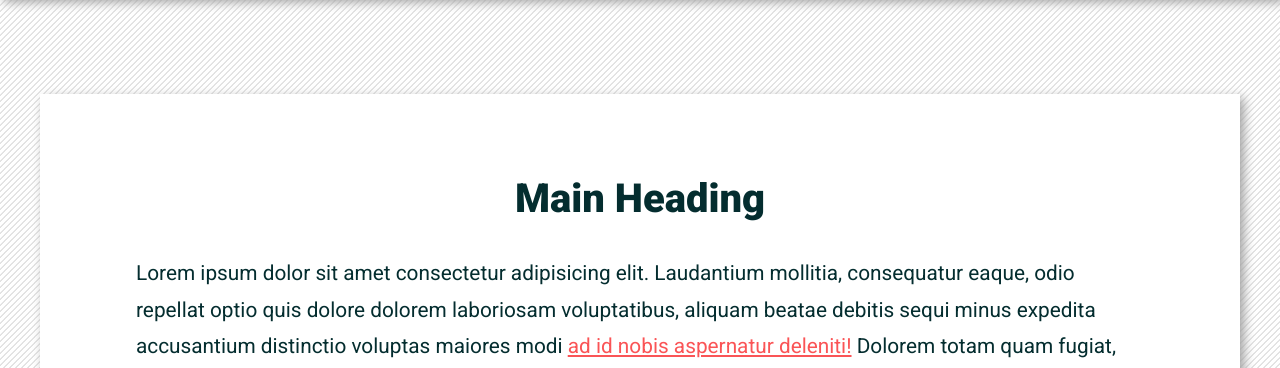
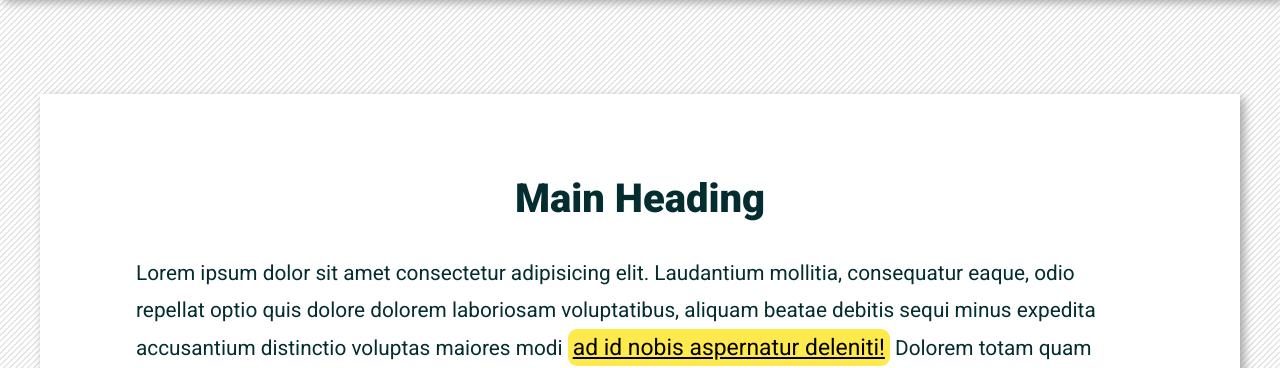
Before and after one commit to Seiraeurta31/m8-hw8-Frank-Ashley, a plain HTML site: page index.html in a window 1280 px wide. In both pictures the pointer is over the link "ad id nobis aspernatur deleniti!". Shown: the part 432-800 px from the top of the page. Drawn offline with Linux system fonts and the light colour scheme.

Commit message:
Added main link transition

```diff
--- a/style.css
+++ b/style.css
@@ -35,11 +35,11 @@ header {
   border-bottom: var(--secondary-color) 6px solid;
 }
 
-/* header link transition! */
+/* ************header link transition! *************/
 header a {
   font-size: 1.5rem;
   color: var(--off-white);
-  transition: 1s;
+  transition: 0.5s;
 }
 
 header a:hover {
@@ -47,13 +47,24 @@ header a:hover {
   text-decoration: none;
   text-shadow: 2px 2px 4px rgb(82, 81, 81);
 }
-/* end header link transition */
+/* ************end header link transition *************/
 
-/* article link transitions */
+
+
+/* ************ article link transitions ************ */
 main a {
   color: var(--danger-color);
+  transition: 0.25s;
 }
-/* end article link transitions */
+
+main a:hover {
+  background-color: #ffea4d;
+  color: rgb(0, 0, 0);
+  padding: 5px;
+  font-size: 110%;
+  border-radius: 9px;
+}
+/* ************ end article link transitions ************ */
 
 main > article, nav{
   max-width: 1200px;
@@ -110,13 +121,13 @@ section.hero > button {
 }
 
 
-/* button link transitions */
+/* ************button link ANIMATION ************** */
 
 section.hero > button:hover {
   animation-iteration-count: infinite;
   background-color: rgb(188, 20, 146);
   color: white;
-  animation: rainbow 5s infinite;
+  animation: rainbow 1.5s infinite;
   box-shadow: 3px 3px 6px rgb(70, 70, 70);
   text-shadow: 1.5px 1.5px 4px rgb(40, 40, 40);
 }
@@ -129,7 +140,7 @@ section.hero > button:hover {
     80% { background-color: rgb(21, 73, 186); }
     100% { background-color: rgb(112, 21, 186); }
 }
-/* button link transitions */
+/* ************button link ANIMATION ************ */
 
 main article {
   padding: 48px 96px;
```
